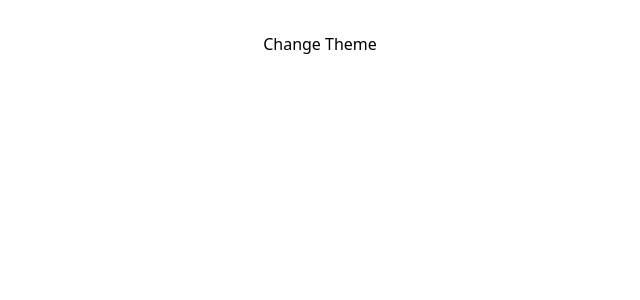
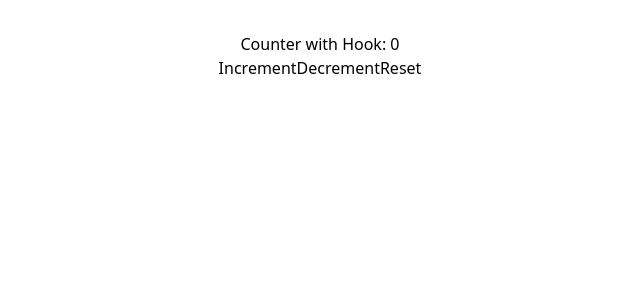
Before and after one commit to killerwilmer/react, a React (Vite) app in the folder react-vite-example/: page / in a window 1280 px wide. Shown: the top 300 px of the page, without its empty margins (320-960 px from the left). Built offline with nearby package versions, Linux system fonts and the light colour scheme.

Commit message:
create a custom hook

```diff
--- a/react-vite-example/src/App.tsx
+++ b/react-vite-example/src/App.tsx
@@ -1,12 +1,9 @@
+import { CounterCustomHook } from "./componets/CounterCustomHook/CounterCustomHook";
 import "./App.css";
-import { ThemeProvider } from "./componets/Context/ThemeContext";
-import { ThemeButton } from "./componets/ThemeButton/ThemeButton";
 
 function App() {
   return (
-    <ThemeProvider>
-      <ThemeButton />
-    </ThemeProvider>
+    <CounterCustomHook />
   );
 }
 
--- /dev/null
+++ b/react-vite-example/src/componets/CounterCustomHook/CounterCustomHook.tsx
@@ -0,0 +1,17 @@
+import { useCounter } from "../../hooks/useCounter";
+
+const CounterCustomHook = () => {
+    const { counter, increment, decrement, reset } = useCounter(0);
+
+    return (
+        <>
+            <h1>Counter with Hook: {counter}</h1>
+            <button onClick={increment}>Increment</button>
+            <button onClick={decrement}>Decrement</button>
+            <button onClick={reset}>Reset</button>
+        </>
+    );
+
+};
+
+export { CounterCustomHook };
--- /dev/null
+++ b/react-vite-example/src/hooks/useCounter.tsx
@@ -0,0 +1,21 @@
+import { useState } from "react";
+
+function useCounter(initialCount: number = 0) {
+  const [counter, setCounter] = useState(initialCount);
+
+  const increment = () => {
+    setCounter(counter + 1);
+  };
+
+  const decrement = () => {
+    setCounter(counter - 1);
+  };
+
+  const reset = () => {
+    setCounter(initialCount);
+  };
+
+  return { counter, increment, decrement, reset };
+}
+
+export { useCounter };
```
